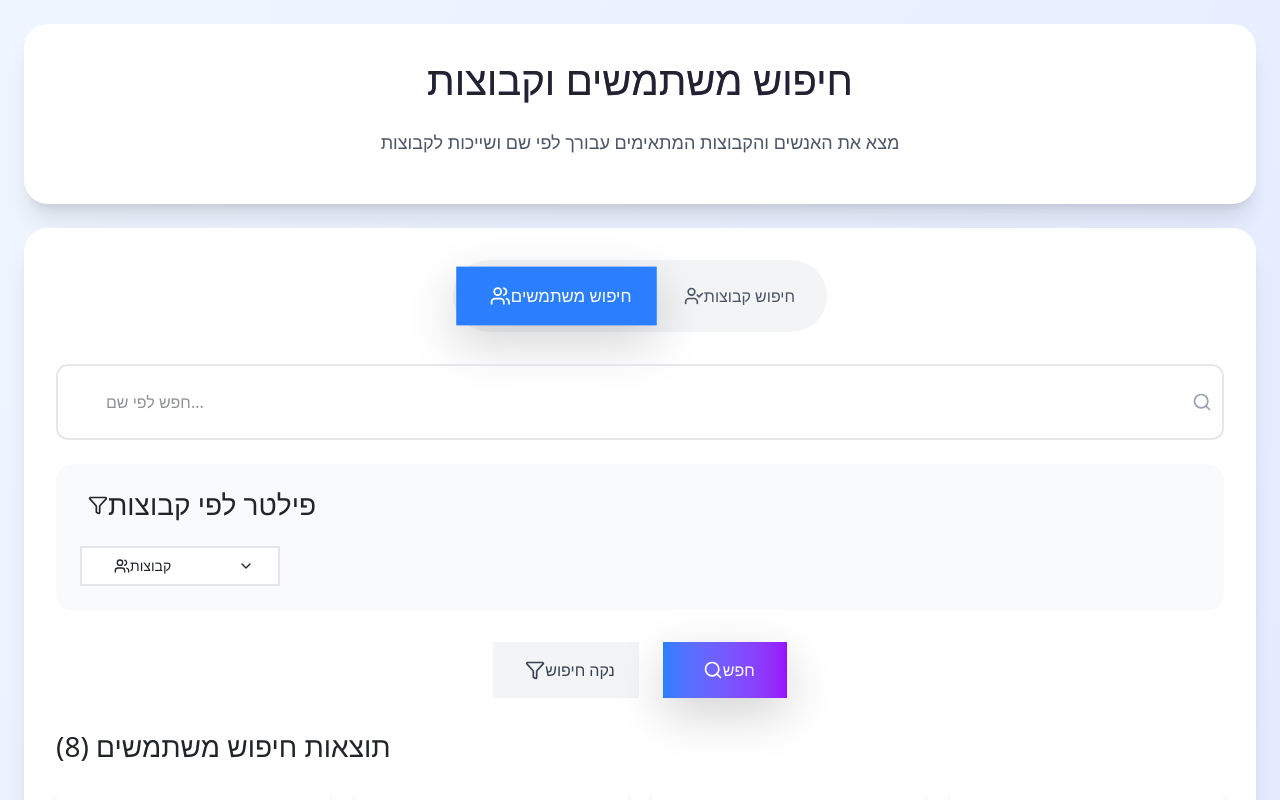
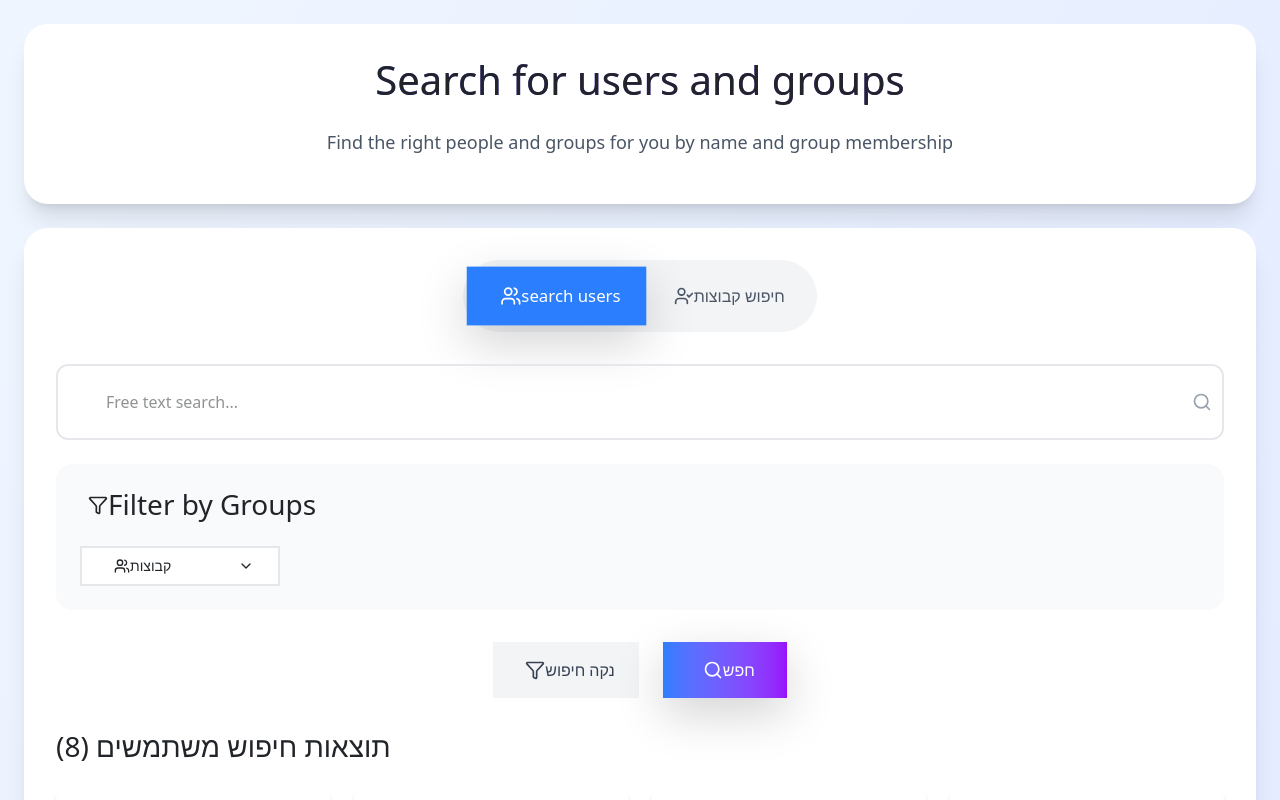
Before and after one commit to shiraPersky/sprint-Ariel, a React (Vite) app in the folder Client/: page /UserSearch in a window 1280 px wide. Shown: the top 800 px of the page. Built offline with nearby package versions, Linux system fonts and the light colour scheme.

Commit message:
fix bugs

```diff
--- a/Client/src/pages/Searchpage/GroupsFilter.jsx
+++ b/Client/src/pages/Searchpage/GroupsFilter.jsx
@@ -14,7 +14,7 @@ import GroupsDropdown from './GroupsDropdown';
   <div className="bg-gray-50 rounded-2xl p-6 mb-8">
     <h3 className="text-lg font-bold text-gray-800 mb-4 flex items-center">
       <Filter className="w-5 h-5 ml-2" />
-      פילטר לפי קבוצות
+      Filter by Groups
     </h3>
 
     {groupsLoading ? (
@@ -37,7 +37,7 @@ import GroupsDropdown from './GroupsDropdown';
 
     {selectedGroups.length > 0 && (
       <div className="mt-4">
-        <p className="text-sm text-gray-600 mb-2">קבוצות נבחרות:</p>
+        <p className="text-sm text-gray-600 mb-2">Selected groups:</p>
         <div className="flex flex-wrap gap-2">
           {getSelectedGroupNames().map(groupName => (
             <span key={groupName} className="px-3 py-1 bg-blue-100 text-blue-800 rounded-full text-sm">
@@ -46,7 +46,7 @@ import GroupsDropdown from './GroupsDropdown';
           ))}
         </div>
         <p className="text-xs text-gray-500 mt-2">
-          יחפש משתמשים שחברים בכל הקבוצות הנבחרות
+          Will search for users who are members of all selected groups.
         </p>
       </div>
     )}
--- a/Client/src/pages/Searchpage/Header.jsx
+++ b/Client/src/pages/Searchpage/Header.jsx
@@ -1,14 +1,14 @@
-import React, { useState, useEffect } from 'react';
+// import React, { useState, useEffect } from 'react';
 import { Search, Users, UserCheck, Upload, Filter, MapPin, Briefcase, GraduationCap, Calendar, Building, Award, ChevronDown, Loader2 } from 'lucide-react';
 
 // קומפוננט Header
 const Header = () => (
   <div className="bg-white rounded-3xl shadow-xl p-8 mb-6">
     <h1 className="text-4xl font-bold text-center bg-gradient-to-r from-blue-600 to-purple-600 bg-clip-text text-transparent mb-4">
-      חיפוש משתמשים וקבוצות
+      Search for users and groups
     </h1>
     <p className="text-center text-gray-600 text-lg">
-      מצא את האנשים והקבוצות המתאימים עבורך לפי שם ושייכות לקבוצות
+      Find the right people and groups for you by name and group membership
     </p>
   </div>
 );
--- a/Client/src/pages/Searchpage/SearchField.jsx
+++ b/Client/src/pages/Searchpage/SearchField.jsx
@@ -8,7 +8,7 @@ const SearchField = ({ searchText, setSearchText, onSearch }) => (
       <Search className="absolute right-3 top-1/2 transform -translate-y-1/2 text-gray-400 w-5 h-5" />
       <input
         type="text"
-        placeholder="חפש לפי שם..."
+        placeholder="Free text search..."
         value={searchText}
         onChange={(e) => setSearchText(e.target.value)}
         onKeyPress={(e) => e.key === 'Enter' && onSearch()}
--- a/Client/src/pages/Searchpage/SearchModeToggle.jsx
+++ b/Client/src/pages/Searchpage/SearchModeToggle.jsx
@@ -14,7 +14,7 @@ const SearchModeToggle = ({ searchMode, setSearchMode }) => (
         }`}
       >
         <Users className="w-5 h-5 ml-2" />
-        חיפוש משתמשים
+        search users
       </button>
       <button
         onClick={() => setSearchMode('groups')}
```
